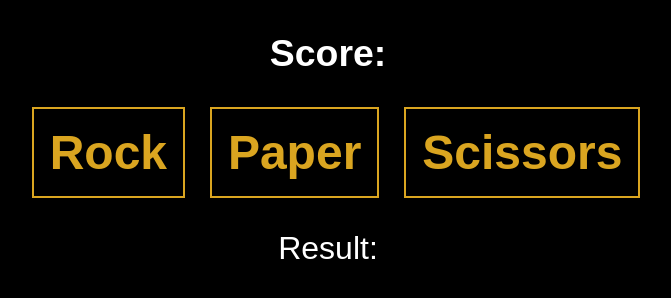
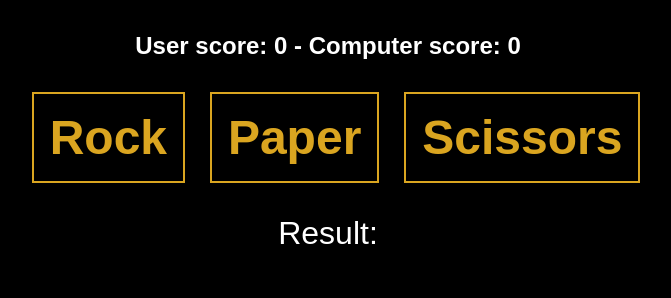
Before and after one commit to karimdevelops/rock-paper-scissors, a plain HTML site: page index.html in a window 1280 px wide. Shown: the whole page, without its empty margins (312-983 px from the left). Drawn offline with Linux system fonts and the light colour scheme.

Commit message:
Add score for user and computer

```diff
--- a/index.html
+++ b/index.html
@@ -7,7 +7,7 @@
     <link href="styles/style.css" rel="stylesheet" />
   </head>
   <body>
-    <h3>Score:</h3>
+    <h3 id="score">User score: 0 - Computer score: 0</h3>
     <div id="userChoices">
       <button id="rock">Rock</button>
       <button id="paper">Paper</button>
--- a/scripts/script.js
+++ b/scripts/script.js
@@ -1,4 +1,5 @@
 let choices = ["rock", "paper", "scissors"];
+let score = document.querySelector("#score");
 let userChoices = document.querySelector("#userChoices");
 let totalChoices = choices.length;
 let totalRounds = 5;
@@ -67,7 +68,7 @@ function playRound(humanChoice, computerChoice) {
 function playGame(humanChoice, computerChoice) {
   if (humanScore < 5 && computerScore < 5) {
     playRound(humanChoice, computerChoice);
-    console.log(`Your score: ${humanScore} - Computer score: ${computerScore}`);
+    score.textContent = `User score: ${humanScore} - Computer score: ${computerScore}`;
   }
   /*if (humanScore == computerScore) {
     console.log("Draw.");
--- a/styles/style.css
+++ b/styles/style.css
@@ -13,6 +13,10 @@ body {
   gap: 2rem;
   flex-direction: column;
   align-items: center;
+}
+
+h3 {
+  font-size: 1.5rem;
 }
 
 button {
```
